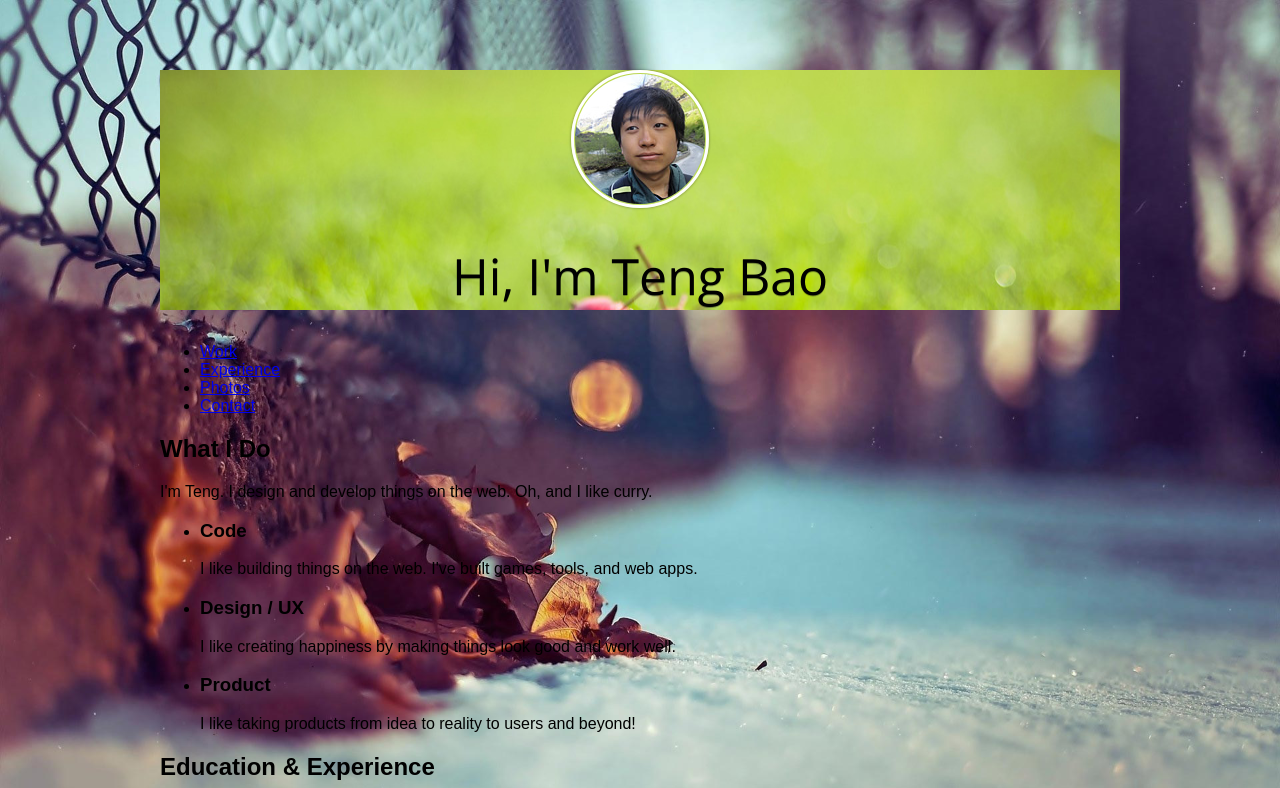
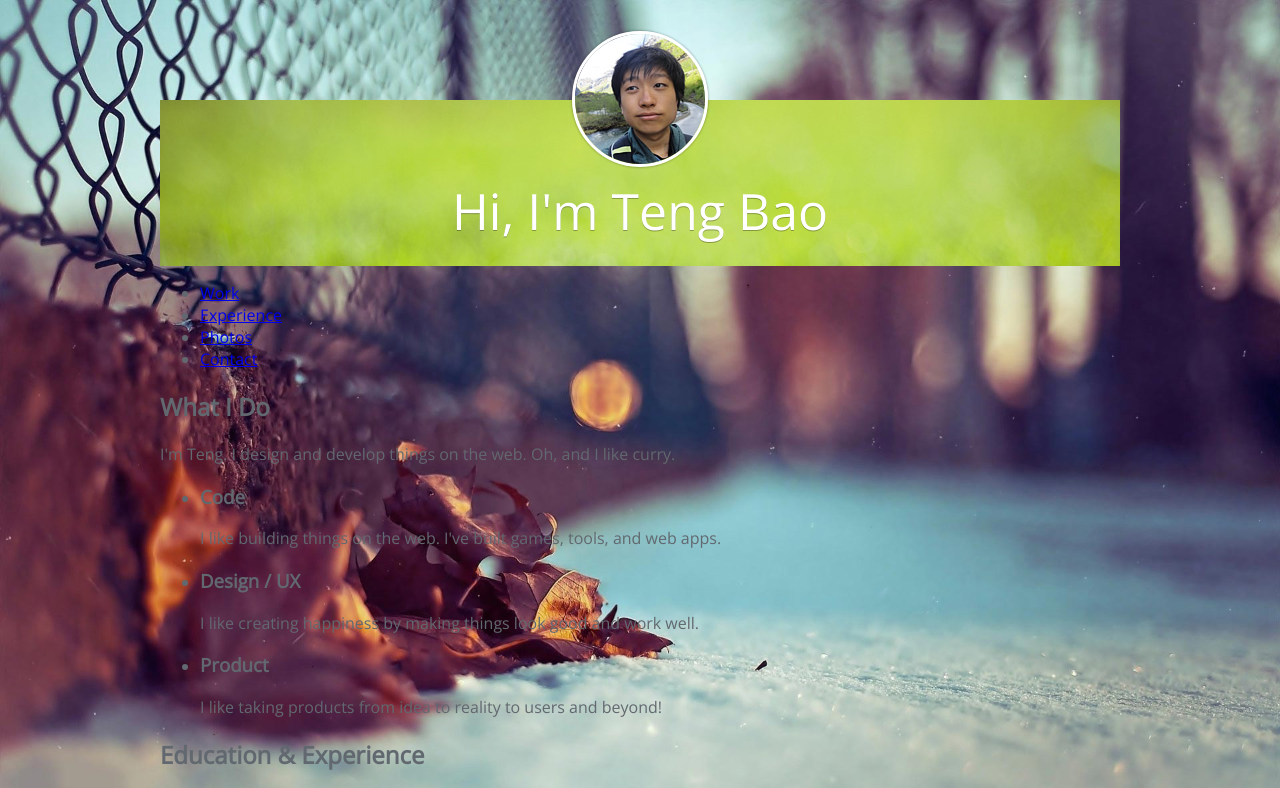
Before and after one commit to samael65535/sike-css, a website: page index.html in a window 1280 px wide. Shown: the top 788 px of the page. Drawn offline with nearby package versions, Linux system fonts and the light colour scheme; a web font is replaced by a local one.

Commit message:
first day

```diff
--- a/css/main.css
+++ b/css/main.css
@@ -4,33 +4,44 @@ body {
     background-size:cover;
     background-position: center;
 
+    font-family: 'Open Sans','helvetica',arial,sans-serif;
+    font-weight: 300;
+    color: #62686f;
 }
-h1{
+
+.container {
+    width: 960px;
+    margin: 0 auto;
+}
+
+.main-header{
+    margin-top: 100px;
+    background-image: url(../img/banner.jpg);
+    padding: 1px;   /* 避免margin折叠 */
+
+}
+
+.main-header h1{
+    margin: 0 auto;
+    margin-bottom: 20px;
+    text-align: center;
+
     font-weight: 300;
     font-size: 50px;
+    color: white;
     font-family: 'Open Sans','helvetica',arial,sans-serif;
     text-shadow: 0 1px rgba(0,0,0,0.3);
 }
-.main-header{
-    text-align: center;
-    background-image: url(../img/banner.jpg);
-    margin-bottom: 20px;
-
-}
 
 .main-header__avatar {
+    margin: 0 auto;
     display: block;
-    margin: 0 auto;
-    margin-top: 70px;
+    margin-top: -70px;
+    margin-bottom: 10px;
     border: 3px solid white;
-    padding: 1px;
+
     border-radius: 999px;
     box-shadow: 0 0px 2px 1px rgba(0,0,0,0.2);
-}
-.container {
-    width: 960px;
-    margin: 0 auto;
-
 }
 
 .centered-image {
```
